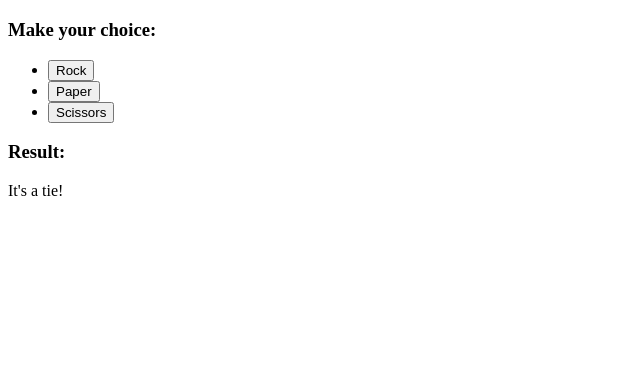
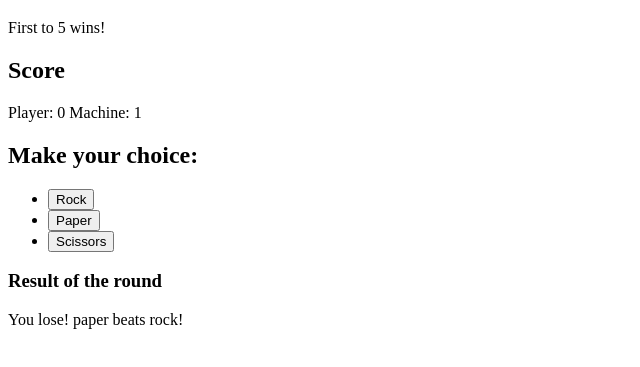
Before and after one commit to TheMascarade/odin-rockPaperScissors, a plain HTML site: page index.html in a window 1280 px wide. Both pictures are taken after a click on the button "Rock". Shown: the part 61-428 px from the top of the page, without its empty margins (0-640 px from the left). Drawn offline with Linux system fonts and the light colour scheme.

Commit message:
Refactored code and implemented score tracking.

```diff
--- a/JS/rockPaperScissors.js
+++ b/JS/rockPaperScissors.js
@@ -1,98 +1,146 @@
-function getRandomIntInclusive(min, max) {
-	min = Math.ceil(min);
-	max = Math.floor(max);
-	return Math.floor(Math.random() * (max - min + 1) + min);
-}
-const gameChoice = {
+function RockPaperScissorsGame() {
+	WeaponChoice = {
 		Rock: "rock",
 		Paper: "paper",
-	Scissors: "scissors",
-}
-const RockPaperScissorsGame = function() {
-	choiceArray = [
-		gameChoice.Rock,
-		gameChoice.Paper,
-		gameChoice.Scissors];
-	results = {
-		Draw: 'draw',
+		Scissors: "scissors"
+	};
+	RoundResult = {
+		Tie: "tie",
+		Human: "human",
+		Machine: "machine"
+	};
+	MatchResult = {
 		Human: 'human',
 		Machine: 'machine'
 	}
-	result = results;
-	const gameResult = (humanChoice, machineChoice) => {
+	getWeaponChoice = () => {
+		return weaponChoice;
+	};
+	getRoundResult = (humanChoice, machineChoice) => {
 		if (humanChoice == machineChoice) {
-			this.result = this.results.Draw;
+			return RoundResult.Tie;
+		}
+		switch (humanChoice) {
+			case WeaponChoice.Rock:
+				if (machineChoice == WeaponChoice.Paper) {
+					return RoundResult.Machine;
 				} else {
-			switch (humanChoice) {
-				case gameChoice.Rock:
-					if (machineChoice == gameChoice.Paper) {
-						this.result = this.results.Machine;
+					return RoundResult.Human;
+				}
+			case WeaponChoice.Paper:
+				if (machineChoice == WeaponChoice.Scissors) {
+					return RoundResult.Machine;
 				} else {
-						this.result = this.results.Human;
+					return RoundResult.Human;
 				}
-					break;
-				case gameChoice.Paper:
-					if (machineChoice == gameChoice.Rock) {
-						this.result = this.results.Human;
+			case WeaponChoice.Scissors:
+				if (machineChoice == WeaponChoice.Rock) {
+					return RoundResult.Machine;
 				} else {
-						this.result = this.results.Machine;
-					}
-					break;
-				case gameChoice.Scissors:
-					if (machineChoice == gameChoice.Paper) {
-						this.result = this.results.Human;
-					} else {
-						this.result = this.results.Machine;
+					return RoundResult.Human;
 				}
 		}
+	};
+	displayRoundResult = (roundResult, humanChoice, machineChoice) => {
+		const ResultParagraph = document.querySelector(".c-resultado_partida");
+		switch (roundResult) {
+			case RoundResult.Tie:
+				ResultParagraph.textContent =
+					`It's a tie!`;
+				break;
+			case RoundResult.Human:
+				ResultParagraph.textContent =
+					`You win! ${humanChoice} beats ${machineChoice}!`
+				break;
+			case RoundResult.Machine:
+				ResultParagraph.textContent =
+					`You lose! ${machineChoice} beats ${humanChoice}!`
 		}
-		return this.result;
 	}
-	const displayMessage = (result, humanChoice, machineChoice) => {
-		const resultParagraph = document.querySelector(".c-resultado_partida");
-		switch (result) {
-			case this.results.Draw:
-				resultParagraph.textContent = "It's a tie!";
+	displayPlayersScores = (roundResult) => {
+		const HumanScoreElement = document.querySelector(".c-human_score");
+		const MachineScoreElement = document.querySelector(".c-machine_score");
+		HumanScoreElement.textContent =
+			`${humanPlayer.getRoundScore()}`;
+		MachineScoreElement.textContent =
+			`${machinePlayer.getRoundScore()}`;
+	}
+	updateMatchScores = (roundResult) => {
+		switch (roundResult) {
+			case RoundResult.Human:
+				humanPlayer.updateRoundScore();
 				break;
-			case this.results.Human:
-				resultParagraph.textContent =
-					`You win! ${humanChoice} is better than ${machineChoice}`;
-				break;
-			case this.results.Machine:
-				resultParagraph.textContent =
-					`You lose! ${machineChoice} is better than ${humanChoice}`;
+			case RoundResult.Machine:
+				machinePlayer.updateRoundScore();
 				break;
 		}
-	}
-	const play = (humanChoice) => {
-		const machineChoice = MachinePlayer().getChoice(choiceArray);
-		const result = gameResult(humanChoice, machineChoice);
-		displayMessage(result, humanChoice, machineChoice);
-	}
-	return {
-		play: play,
+		let humanScore = humanPlayer.getRoundScore();
+		let machineScore = machinePlayer.getRoundScore();
+		if ( humanScore == 5 || machineScore == 5) {
+			displayMatchResult(humanScore, machineScore);
 		}
 	}
-const HumanPlayer = function() {
-	const getChoice = () => {
-		let playerChoices = document.querySelectorAll(".playerChoice");
-		playerChoices.forEach((choice) => {
-			choice.addEventListener('click', () => {
-				const playerChoice = choice.dataset.player_choice;
-				return RockPaperScissorsGame().play(playerChoice);
+	displayMatchResult = (humanScore, machineScore) => {
+
+	}
+	playRound = (humanChoice) => {
+		const machineChoice = machinePlayer.getChoice(WeaponChoice);
+		const roundResult = getRoundResult(humanChoice, machineChoice);
+		displayRoundResult(roundResult, humanChoice, machineChoice);
+		updateMatchScores(roundResult);
+		displayPlayersScores(roundResult);
+	};
+	return {
+		getWeaponChoice: getWeaponChoice,
+		playRound: playRound,
+	};
+}
+function HumanPlayer() {
+	let roundScore = 0;
+	getChoice = () => {
+		const humanChoices = document.querySelectorAll(".playerChoice");
+		humanChoices.forEach(choice => {
+			choice.addEventListener("click", () => {
+				const humanChoice = choice.dataset.player_choice;
+				return rpsGame.playRound(humanChoice);
 			});
 		});
+	};
+	getRoundScore = () => {
+		return roundScore;
+	}
+	updateRoundScore = () => {
+		roundScore += 1;
 	}
 	return {
 		getChoice: getChoice,
+		updateRoundScore: updateRoundScore,
+		getRoundScore: getRoundScore,
 	}
 }
-const MachinePlayer = function() {
-	const getChoice = (choiceArray) => {
-		return choiceArray[getRandomIntInclusive(0, 2)];
+function MachinePlayer() {
+	let roundScore = 0;
+	getChoice = (WeaponChoices) => {
+		const WeaponKeys = Object.keys(WeaponChoices);
+		return WeaponChoices[WeaponKeys[WeaponKeys.length * Math.random() << 0]];
+	}
+	updateRoundScore = () => {
+		roundScore += 1;
+	}
+	resetRoundScore = () => {
+		roundScore = 0;
+	}
+	getRoundScore = () => {
+		return roundScore;
 	}
 	return {
 		getChoice: getChoice,
+		updateRoundScore: updateRoundScore,
+		getRoundScore: getRoundScore,
+		reserRoundScore: resetRoundScore,
 	}
 }
-HumanPlayer().getChoice();
+const rpsGame = new RockPaperScissorsGame;
+const humanPlayer = new HumanPlayer;
+const machinePlayer = new MachinePlayer;
+humanPlayer.getChoice();
--- a/index.html
+++ b/index.html
@@ -9,7 +9,17 @@
 </head>
 <body>
 	<h1>Rock, Paper, Scissors!</h1>
-	<h3>Make your choice:</h3>
+	<p>First to 5 wins!</p>
+	<h2>Score</h2>
+	<span>
+		<span>Player:</span>
+		<span class="c-human_score">0</span>
+	</span>
+	<span>
+		<span>Machine:</span>
+		<span class="c-machine_score">0</span>
+	</span>
+	<h2>Make your choice:</h2>
 	<ul>
 		<li>
 			<button
@@ -34,7 +44,7 @@
 		</li>
 	</ul>
 	<div>
-		<h3>Result:</h3>
+		<h3>Result of the round</h3>
 		<p class="c-resultado_partida"></p>
 	</div>
 </body>
```
Lines whose indentation alone changed are shown as unchanged.
